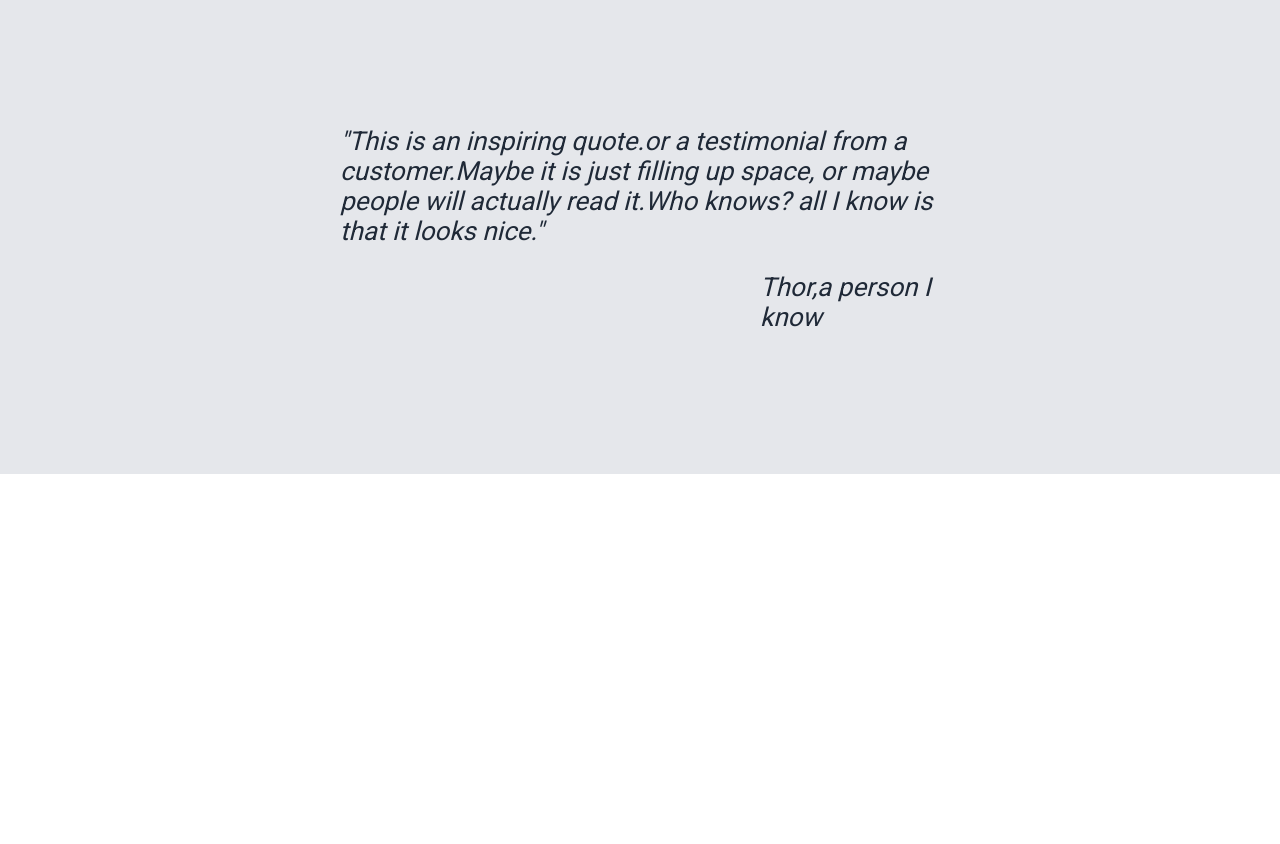
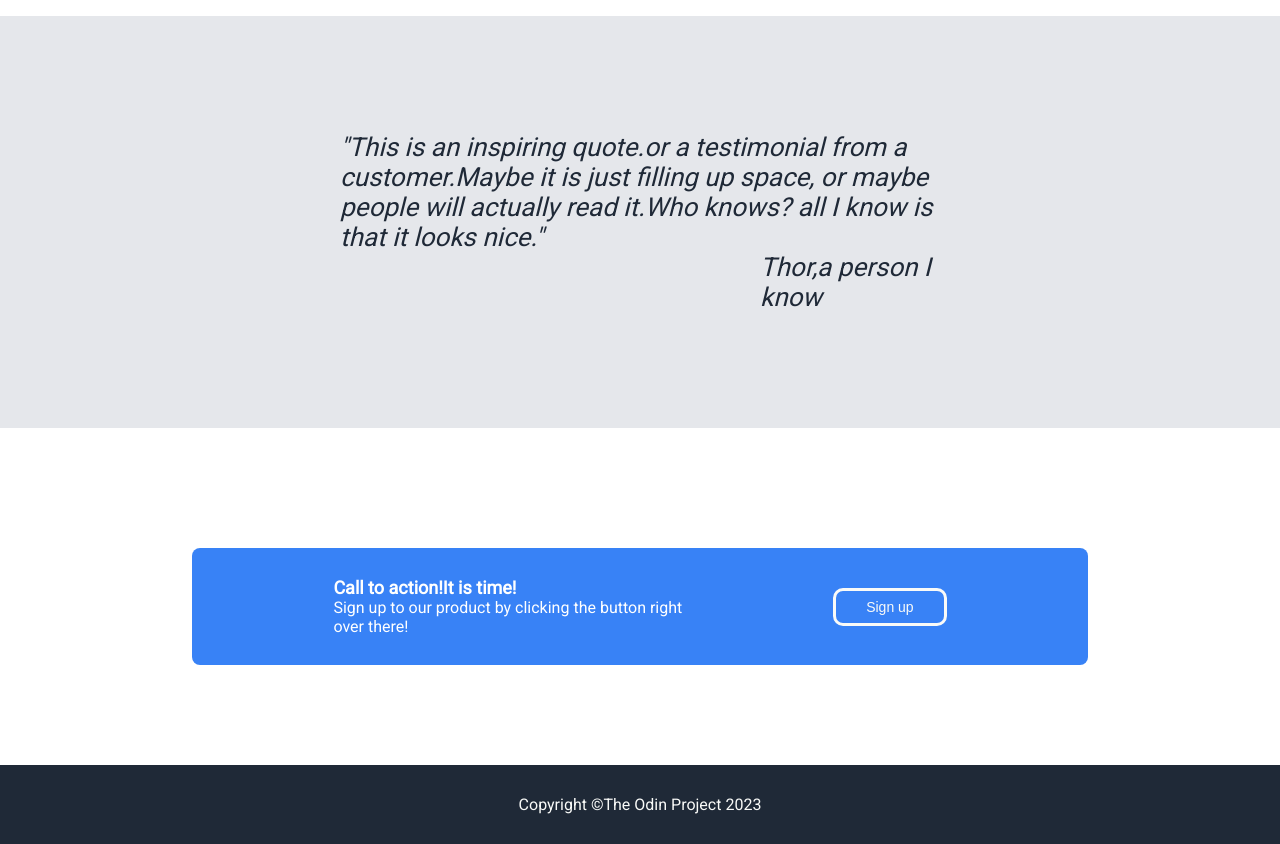
Before and after one commit to illsendu2jesus/landing-page, a plain HTML site: page index.html in a window 1280 px wide. Shown: the part 980-1824 px from the top of the page. Before the commit the page ends 1574 px from the top, so only its background shows below. Drawn offline with Linux system fonts and the light colour scheme.

Commit message:
I completed work on the two remaining sections and the design looks roughly like the intended outcome,

```diff
--- a/index.html
+++ b/index.html
@@ -25,7 +25,7 @@
                 <h1>
                     This website is awesome
                 </h1>
-                <p>This website has some subtext thta goes here under the main title.It is a smallee font and the color is lower contrast.
+                <p>This website has some subtext that goes here under the main title.It is a smallee font and the color is lower contrast.
                 </p>
                 <button>Sign up</button>
             </div>
@@ -82,7 +82,21 @@
             <p class="author">Thor,a person I know</p>
         </div>
         </div>
+
+        <div class='promo'>
+            <div class="action">
+                <div class="text">
+                    <p class="bold">Call to action!It is time!</p>
+                    <p>Sign up to our product by clicking the button right over there!</p>
+                </div>
+                <button>
+                    Sign up
+                </button>
+            </div>
+        </div>
     </div>
-
+    <div class="footer">
+        <p>Copyright <span>&#169;</span>The Odin Project 2023</p>
+    </div>
 </body>
 </html>
--- a/styles.css
+++ b/styles.css
@@ -1,20 +1,17 @@
-
-/*
-*{
-    border:1px solid red;
-}*/
 
 *{
     box-sizing: border-box;
+    margin: 0;
 }
+
 body{
     font-family: 'Roboto',sans-serif;
     color:#f9faf8;
     margin: 0;
+}
 
-}
 .main{
-    /*height:500px;*/
+
     background-color: #1f2937;
     padding: 10px 0 20px;
 }
@@ -78,13 +75,15 @@ h1{
 }
 
 .info{
-    color:#1f2937
+    color:#1f2937;
+
 }
 
 .info h1{
     font-size: 36px;
     font-weight: 900;
     text-align: center;
+    margin:40px 0 ;
 }
 
 .photos{
@@ -126,8 +125,48 @@ h1{
     padding: 20px;
     font-weight: lighter;
 
+
 }
 
 .author{
     margin-left: 70%;
 }
+
+.action{
+    background-color: #3882f6;
+    width:70%;
+    margin: 0px auto 100px;
+    color:white;
+    display: flex;
+    justify-content: space-evenly;
+    border-radius: 8px;
+    align-items: center;
+    padding:29px 0px;
+
+}
+
+.action .text{
+    flex-grow: 0;
+}
+
+p.bold{
+    font-weight:900;
+    font-size: large;
+}
+
+ button{
+    color:#f9faf8;
+    font-size: 14px;
+    background-color: #3882f6;
+    border-radius: 10px;
+    border:3px solid #f9faf8;
+    padding:8px 30px;
+}
+
+.footer{
+    color: #f9faf8;
+    background-color: #1f2937;
+    text-align: center;
+    padding: 30px;
+
+}
```
